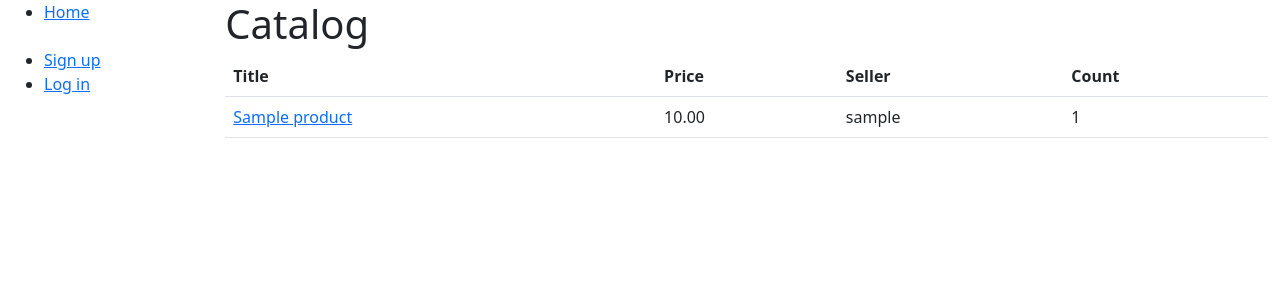
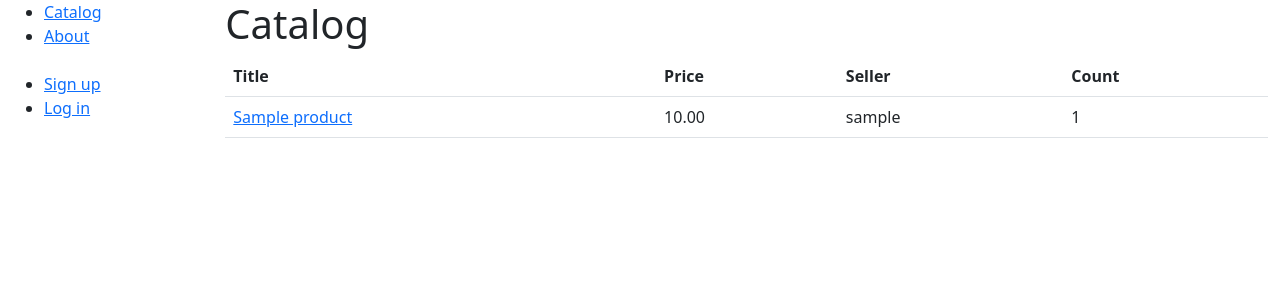
Before and after one commit to pischule/tp-lab-2, a Django app: page /store/catalog/ in a window 1280 px wide. Shown: the top 300 px of the page. Run offline with Django 3.2, Linux system fonts and the light colour scheme; tables that the repository leaves empty hold one stand-in row (values such as "Sample post"); some libraries are stand-ins or nearby versions.

Commit message:
make catalog public

```diff
--- a/store/urls.py
+++ b/store/urls.py
@@ -1,10 +1,12 @@
 from django.urls import path
+from django.views.generic import RedirectView
 
 from . import views
 
 app_name = 'store'
 urlpatterns = [
-    path('', views.index, name='index'),
+    path('about/', views.index, name='about'),
+    path('', RedirectView.as_view(url='catalog/', permanent=True)),
     path('catalog/', views.CatalogListView.as_view(), name='catalog'),
     path('product/<int:pk>', views.ProductDetailView.as_view(), name='product-detail'),
     path('product-instance/<int:pk>', views.ProductInstanceDetailView.as_view(), name='productinstance-detail'),
--- a/templates/base.html
+++ b/templates/base.html
@@ -16,11 +16,12 @@
         <div class="col-sm-2">
             {% block sidebar %}
                 <ul class="sidebar-nav">
-                    <li><a href="{% url 'store:index' %}">Home</a></li>
+                    <li><a href="{% url 'store:catalog' %}">Catalog</a></li>
+                    <li><a href="{% url 'store:about' %}">About</a></li>
+
 
                     {% if user.is_authenticated %}
                         {% if user.user_type == 'b' %}
-                            <li><a href="{% url 'store:catalog' %}">Catalog</a></li>
                             <li><a href="{% url 'store:orders-buyer' %}">Orders</a></li>
                         {% endif %}
                         {% if user.user_type == 's' %}
--- a/tp_lab_2/urls.py
+++ b/tp_lab_2/urls.py
@@ -20,7 +20,7 @@ from django.urls import path, include
 urlpatterns = [
     path('admin/', admin.site.urls),
     path('store/', include('store.urls')),
-    path('', RedirectView.as_view(url='store/', permanent = True)),
+    path('', RedirectView.as_view(url='store/', permanent=True)),
     path('accounts/', include('django.contrib.auth.urls')),
     path('accounts/', include('accounts.urls')),
 ]
```
